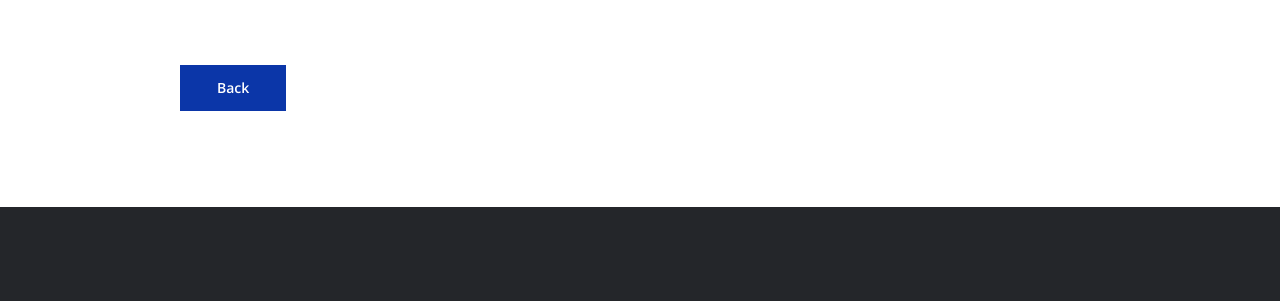
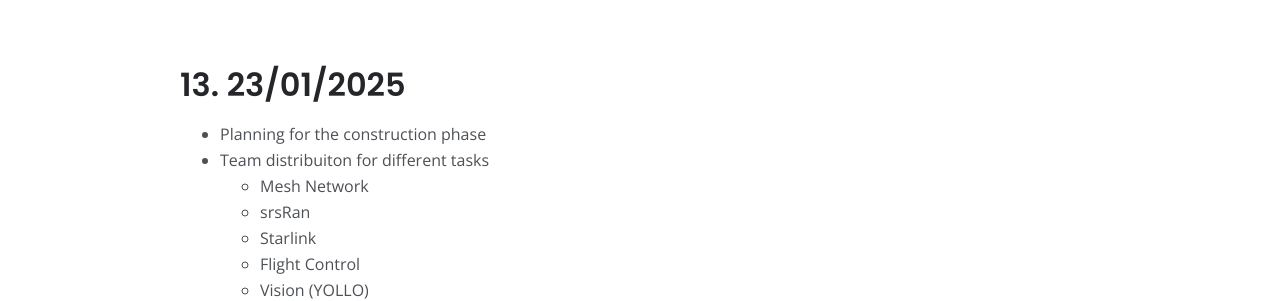
Before and after one commit to BrunommSantos/sitepeci, a plain HTML site: page meetings.html in a window 1280 px wide. Shown: the part 5044-5345 px from the top of the page. Drawn offline with nearby package versions, Linux system fonts and the light colour scheme.

Commit message:
13th meeting

```diff
--- a/meetings.html
+++ b/meetings.html
@@ -272,6 +272,23 @@
                     <br>
                     <br>
 
+                    <h2 class="mb-3">13. 23/01/2025</h2>
+                    <ul>
+                        <li>Planning for the construction phase</li>
+                        <li>Team distribuiton for different tasks
+                            <ul>
+                                <li>Mesh Network</li>
+                                <li>srsRan</li>
+                                <li>Starlink</li>
+                                <li>Flight Control</li>
+                                <li>Vision (YOLLO)</li>
+                            </ul>
+                        </li>
+                    </ul>
+
+                    <br>
+                    <br>
+
 
 
                     <a class="btn-solid-reg mb-5" href="index.html">Back</a>
```
